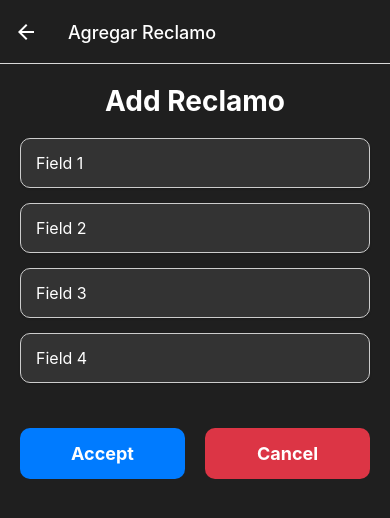
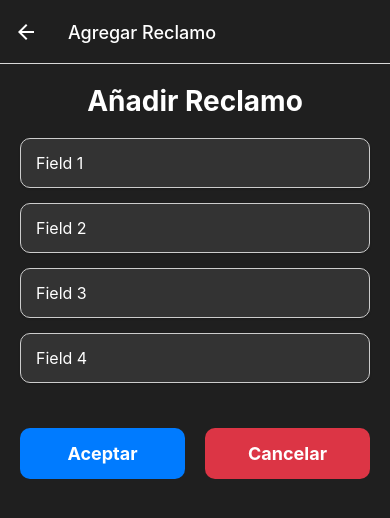
Before and after one commit to KanyeIsTheGoat/godio, a React Native app: screen /AddReclamo in a window 390 px wide. Shown: the top 518 px of the page. Built offline with nearby package versions, Linux system fonts and the light colour scheme.

Commit message:
cambio palabras

```diff
--- a/screens/AddReclamoScreen.jsx
+++ b/screens/AddReclamoScreen.jsx
@@ -21,7 +21,7 @@ const AddReclamoScreen = ({ navigation }) => {
 
   return (
     <ScrollView contentContainerStyle={styles.container}>
-      <Text style={styles.title}>Add Reclamo</Text>
+      <Text style={styles.title}>Añadir Reclamo</Text>
       <TextInput
         style={styles.input}
         placeholder="Field 1"
@@ -48,10 +48,10 @@ const AddReclamoScreen = ({ navigation }) => {
       />
       <View style={styles.buttonContainer}>
         <TouchableOpacity style={styles.buttonAccept} onPress={handleAccept}>
-          <Text style={styles.buttonText}>Accept</Text>
+          <Text style={styles.buttonText}>Aceptar</Text>
         </TouchableOpacity>
         <TouchableOpacity style={styles.buttonCancel} onPress={handleCancel}>
-          <Text style={styles.buttonText}>Cancel</Text>
+          <Text style={styles.buttonText}>Cancelar</Text>
         </TouchableOpacity>
       </View>
     </ScrollView>
--- a/screens/HomeScreen.jsx
+++ b/screens/HomeScreen.jsx
@@ -13,10 +13,10 @@ const CustomDrawerContent = (props) => {
     <DrawerContentScrollView {...props} style={styles.drawerContent}>
       <DrawerItemList {...props} />
       <TouchableOpacity style={styles.drawerItem} onPress={() => navigation.navigate('Profile')}>
-        <Text style={styles.drawerLabel}>Profile</Text>
+        <Text style={styles.drawerLabel}>Perfil</Text>
       </TouchableOpacity>
       <TouchableOpacity style={styles.drawerItem} onPress={() => navigation.navigate('Promociones')}>
-        <Text style={styles.drawerLabel}>Promotions</Text>
+        <Text style={styles.drawerLabel}>Promociones</Text>
       </TouchableOpacity>
       <TouchableOpacity style={styles.drawerItem} onPress={() => navigation.navigate('Denuncias')}>
         <Text style={styles.drawerLabel}>Denuncias</Text>
@@ -25,7 +25,7 @@ const CustomDrawerContent = (props) => {
         <Text style={styles.drawerLabel}>Reclamos</Text>
       </TouchableOpacity>
       <TouchableOpacity style={styles.drawerItem} onPress={() => navigation.navigate('Login')}>
-        <Text style={styles.drawerLabel}>Log Out</Text>
+        <Text style={styles.drawerLabel}>Cerrar Sesión</Text>
       </TouchableOpacity>
     </DrawerContentScrollView>
   );
@@ -54,6 +54,7 @@ const HomeScreen = ({ navigation }) => {
         <Text style={styles.welcomeMessage}>Municipalidad de San Isidro</Text>
         <Image source={require('../assets/municipio.jpg')} style={styles.image} />
       </View>
+
       <View style={styles.menu}>
         <TouchableOpacity
           style={[
@@ -63,7 +64,7 @@ const HomeScreen = ({ navigation }) => {
           onPress={() => handleMenuPress('Promociones')}
         >
           <Icon name="pricetag" size={20} color="#FFFFFF" />
-          <Text style={styles.menuLabel}>Promotions</Text>
+          <Text style={styles.menuLabel}>Promociones</Text>
         </TouchableOpacity>
         <TouchableOpacity
           style={[
```
